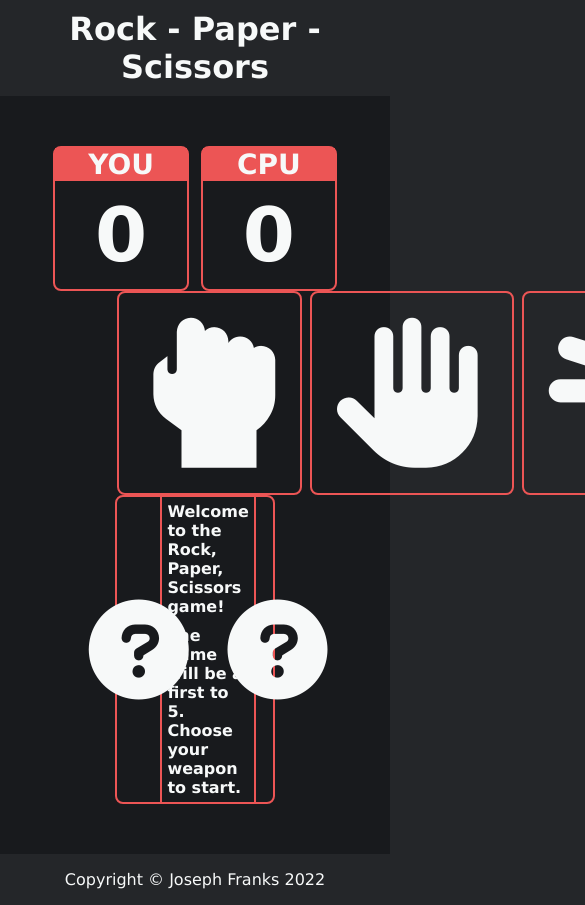
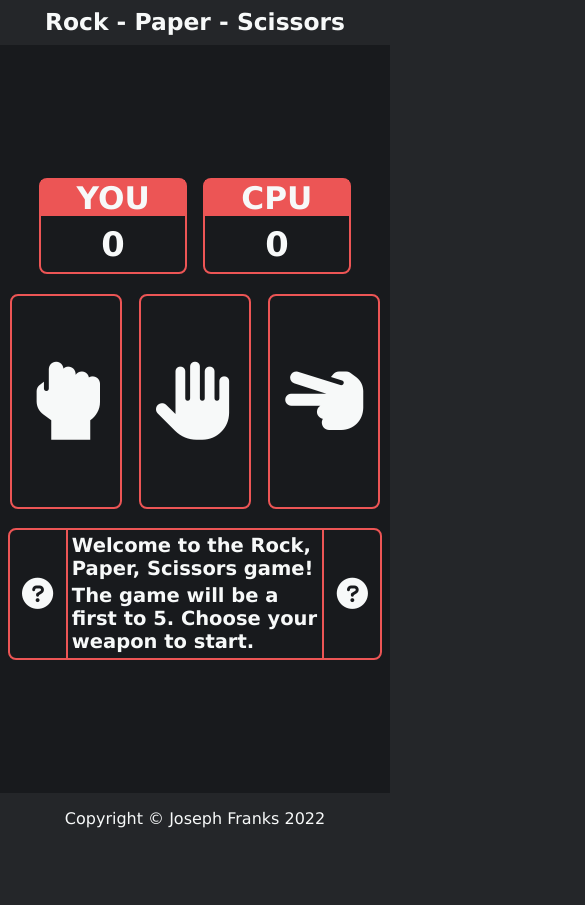
Before and after one commit to nekofuu/Rock-Paper-Scissors, a plain HTML site: page index.html in a window 390 px wide. Shown: the top 905 px of the page, 585 px wide, since content can reach past the window. After the commit the page ends 844 px from the top, so only its background shows below. Drawn offline with Linux system fonts and the light colour scheme.

Commit message:
Make website responsive

```diff
--- a/index.html
+++ b/index.html
@@ -7,6 +7,7 @@
     <title>Rock Paper Scissors</title>
 
     <link rel="stylesheet" href="style.css">
+    <link rel="stylesheet" href="low-aspect.css">
     <link rel="stylesheet" href="assets/fontawesome/css/all.css">
 </head>
 <body>
--- /dev/null
+++ b/low-aspect.css
@@ -0,0 +1,57 @@
+@media (max-aspect-ratio: 1/1) {
+    #header>h1 {
+        font-size: 6vw;
+        margin: 1vh 0;
+    }
+
+    #content {
+        gap: 5vw;
+    }
+
+    #scoreboard {
+        gap: 4vw;
+        width: 80%;
+    }
+
+    .score h1 {
+        font-size: 8vw;
+    }
+
+    .score p {
+        padding: 1vh;
+        font-size: 4vh;
+    }
+
+    #options {
+        width: 95vw;
+        gap: 2vh;
+    }
+
+    .option i {
+        font-size: 20vw;
+        line-height: 25vh;
+    }
+
+    #summary {
+        width: 95vw;
+    }
+
+    .selection {
+        width: 10vw;
+        padding: 1vh;
+    }
+
+    .selection > i {
+        font-size: 8vw;
+    }
+
+    #msg {
+        padding: 0.5vh;
+        font-size: 5vw;
+    }
+
+    #end-screen {
+        width: 80vw;
+        height: 40vh;
+    }
+}
--- a/script.js
+++ b/script.js
@@ -132,6 +132,7 @@ function NewGame() {
     computerSelection.className = DEFAULT_CLASSES;
 
     endMsg.textContent = "";
+    msg.textContent = "Choose your weapon to start playing!";
 
     pScore = 0;
     cScore = 0;
--- a/style.css
+++ b/style.css
@@ -29,7 +29,8 @@ body {
 
 #header>h1 {
     text-align: center;
-    margin: 10px 0;
+    font-size: 4vw;
+    margin: 1vw 0;
 }
 
 /* Footer */
@@ -41,21 +42,24 @@ body {
     text-align: center;
 }
 
-main {
-    background-color: #181A1D;
-    flex: auto;
-}
-
 /* Content */
 #content {
     align-items: center;
-    padding: 50px 0;
+    justify-content: center;
+    gap: 5vh;
+
+    padding: 2vw 0;
+
+    background-color: #181A1D;
+    flex: auto;
 }
 
 /* Scoreboard */
 #scoreboard {
     text-align: center;
-    gap: 3vw;
+    gap: 2vw;
+
+    width: 20%;
 }
 
 .score {
@@ -74,24 +78,24 @@ main {
 .score h1 {
     margin: 0;
 
-    font-size: 28px;
+    font-size: 2vw;
 
     background-color: #EC5555;
 }
 
 .score p {
     margin: 0;
-    padding: 10px 40px;
+    padding: 1vw;
 
-    font-size: 75px;
+    font-size: 4vw;
     font-weight: bolder;
 
 }
 
 /* Options */
 #options {
-    width: 40vw;
-    gap: 5%;
+    width: 50vw;
+    gap: 2vw;
 
     text-align: center;
 }
@@ -112,9 +116,8 @@ main {
 }
 
 .option i {
-    padding: 25px;
-
-    font-size: 150px;
+    font-size: 10vw;
+    line-height: 15vw;
 }
 
 /* Summary */
@@ -122,7 +125,7 @@ main {
     border: 2px solid #EC5555;
     border-radius: 8px;
 
-    width: 40%;
+    width: 50vw;
 }
 
 .selection {
@@ -130,8 +133,8 @@ main {
     align-items: center;
     justify-content: center;
 
-    width: 15%;
-    padding: 10px;
+    width: 8vw;
+    padding: 1vw;
 }
 
 .selection:first-child {
@@ -143,13 +146,14 @@ main {
 }
 
 .selection > i {
-    font-size: 100px;
+    font-size: 8vw;
 }
 
 #msg {
-    padding: 5px;
+    padding: 0.5vw;
 
     font-weight: bold;
+    font-size: 1vw;
 
     flex: 1 1 auto;
 }
@@ -159,7 +163,7 @@ main {
 }
 
 #msg p:not(:first-child) {
-    margin: 10px 0 0 0;
+    margin: 1vw 0 0 0;
 }
 
 /* End Screen */
@@ -192,7 +196,7 @@ main {
 }
 
 #end-msg {
-    font-size: 36px;
+    font-size: 2vw;
     font-weight: bolder;
 }
 
```
